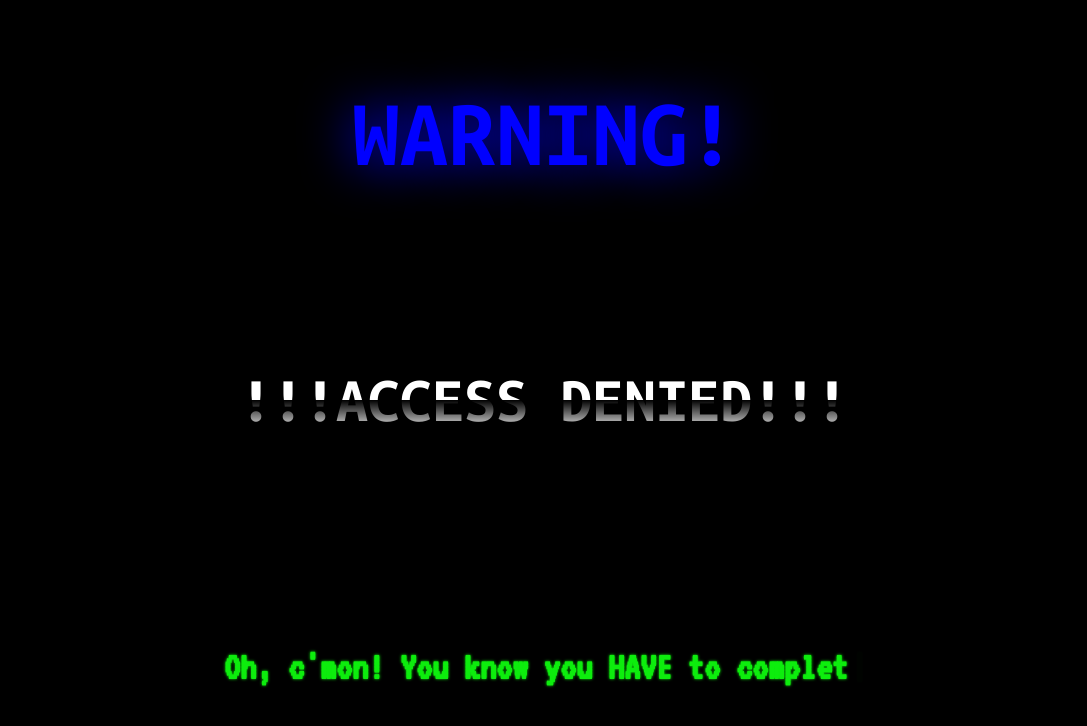
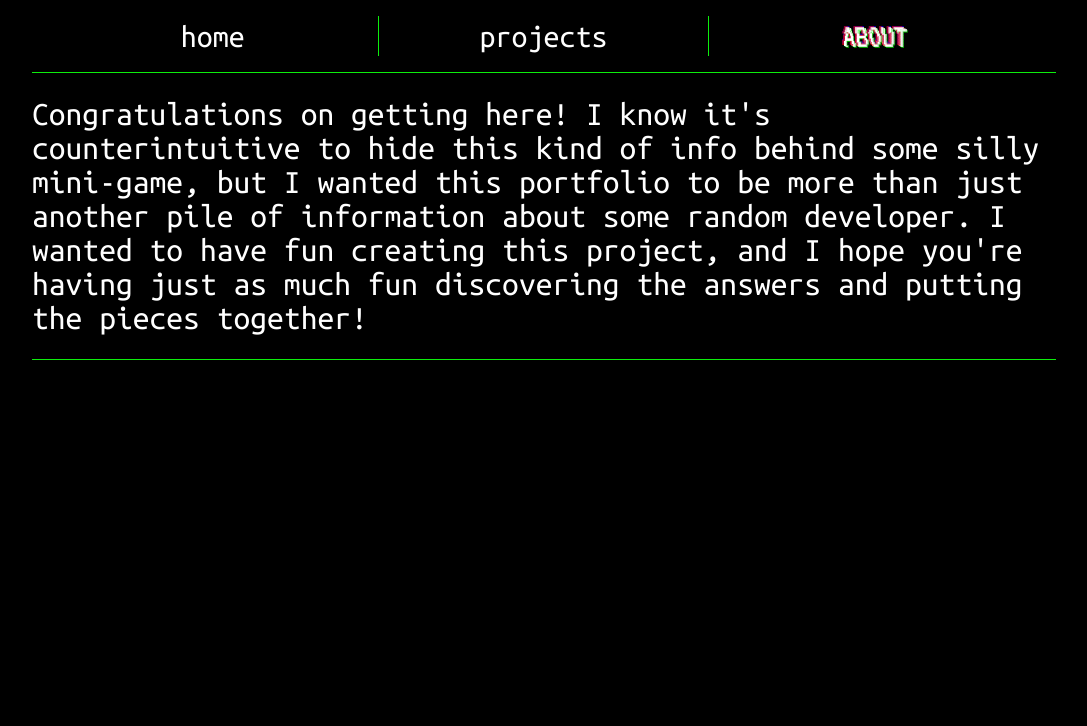
Before and after one commit to pdLeal/portfolioVwn, a React (Vite) app: page /about in a window 1280 px wide. Before the commit this address led to /denied. Shown: the top 726 px of the page, without its empty margins (96-1183 px from the left). Built offline with nearby package versions, Linux system fonts and the light colour scheme.

Commit message:
started about page

```diff
--- a/package.json
+++ b/package.json
@@ -12,8 +12,10 @@
   "dependencies": {
     "react": "^18.2.0",
     "react-dom": "^18.2.0",
+    "react-icons": "^5.3.0",
     "react-router-dom": "^6.26.0",
     "react-simple-typewriter": "^5.0.1",
+    "simple-icons": "^13.15.0",
     "styled-components": "^6.1.12"
   },
   "devDependencies": {
--- a/src/components/protectedRoutes/AboutProtector.jsx
+++ b/src/components/protectedRoutes/AboutProtector.jsx
@@ -4,8 +4,8 @@ import React from 'react'
 import useWinnerContext from "../../contexts/WinnerContext";
 
 function AboutProtector() {
-    const { aboutWinner } = useWinnerContext();
-    return aboutWinner ? (<Outlet />) : (<Navigate replace to='/denied' />)
+    const { aboutWinner } = useWinnerContext(); // voltar a variável depois de terminar
+    return true ? (<Outlet />) : (<Navigate replace to='/denied' />)
 }
 
 export default AboutProtector
--- a/src/pages/about/About.jsx
+++ b/src/pages/about/About.jsx
@@ -3,13 +3,26 @@ import Header from '../../components/header/Header';
 import { Main } from '../home/Home_Style';
 import Me from '../../assets/perfil.jpeg';
 import * as S from './About_Style';
+import { SiHtml5, SiCss3, SiJavascript, SiReact, SiStyledcomponents, SiSass, SiNextdotjs, SiTailwindcss, SiGit } from "react-icons/si"
 
 function About() {
   return (
     <>
       <Header />
       <Main>
-        <S.Perfil src={Me} alt="" />
+        <p>Congratulations on getting here! I know it's counterintuitive to hide this kind of info behind some silly mini-game, but I wanted this portfolio to be more than just another pile of information about some random developer. I wanted to have fun creating this project, and I hope you're having just as much fun discovering the answers and putting the pieces together!</p>
+        {/* And also, I just freaking love video games! */}
+        <S.Section>
+          {/* <SiHtml5 color="#E34F26" size={32} />
+          <SiCss3 color="#1572B6" size={32} />
+          <SiJavascript color="#F7DF1E" size={32} />
+          <SiReact color="#61DAFB" size={32} />
+          <SiStyledcomponents color="#DB7093" size={32} />
+          <SiSass color="#CC6699" size={32} />
+          <SiNextdotjs color="#ffffff" size={32} />
+          <SiTailwindcss color="#38B2AC" size={32} />
+          <SiGit color="#F05032" size={32} /> */}
+        </S.Section>
       </Main>
     </>
   )
--- a/src/pages/about/About_Style.jsx
+++ b/src/pages/about/About_Style.jsx
@@ -1,5 +1,9 @@
 import styled from "styled-components";
 
-export const Perfil = styled.img`
-    border-radius: 50%;
+export const Section = styled.section`
+    padding-top: 24px;
+    margin-top: 24px;
+    border-top: 1px solid var(--primary-color);
+    /* display: grid;
+    grid-template-columns: 1fr 1fr; */
 `;
--- a/src/pages/home/Home_Style.jsx
+++ b/src/pages/home/Home_Style.jsx
@@ -4,7 +4,7 @@ export const Main = styled.main`
     margin-top: 24px;
     margin-inline: auto;
     max-width: 80vw;
-    font-size: clamp(1.2rem, 3vw, 2.5rem);
+    font-size: clamp(1.2rem, 2vw + 0.5rem, 2.5rem);
     `;
 
 export const About_Section = styled.section`
```
Also changed, not shown: 1 other file (tests, documents, lock files or other folders).
